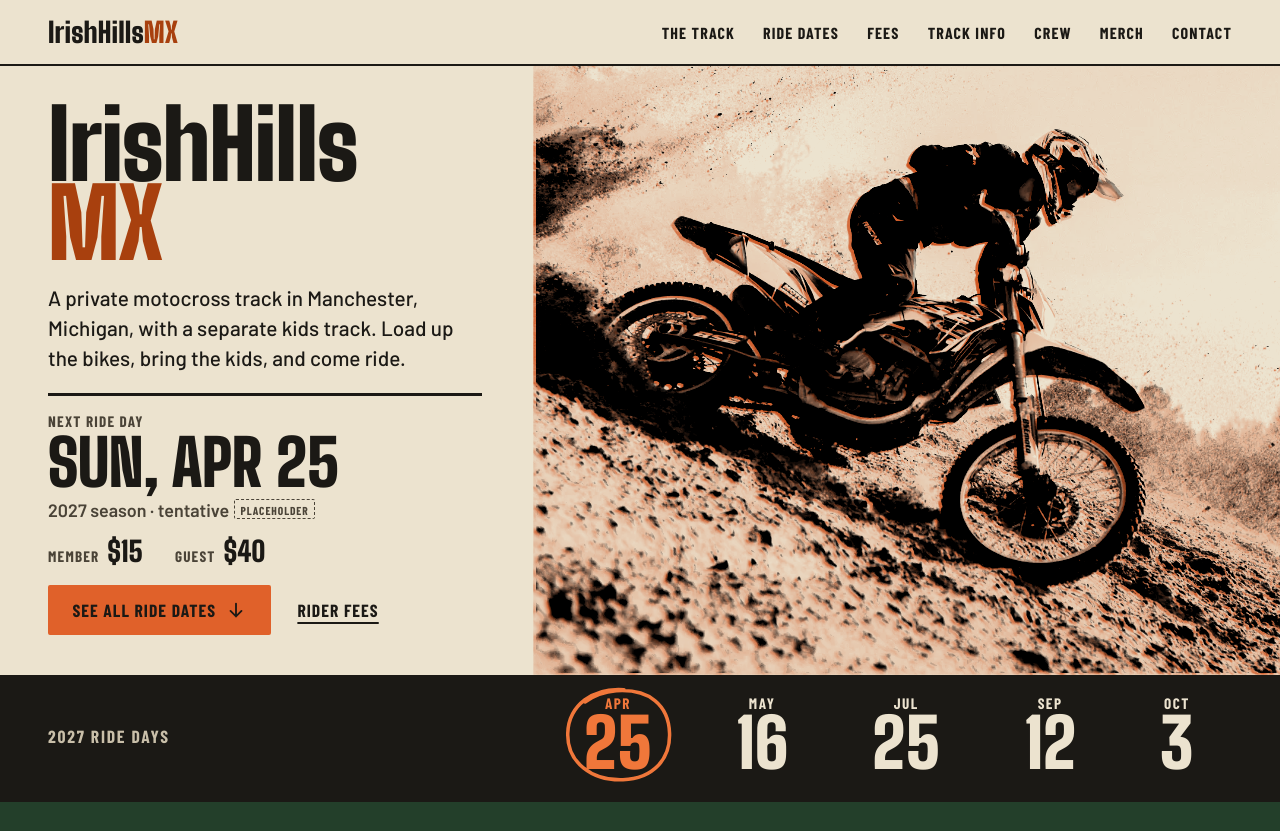
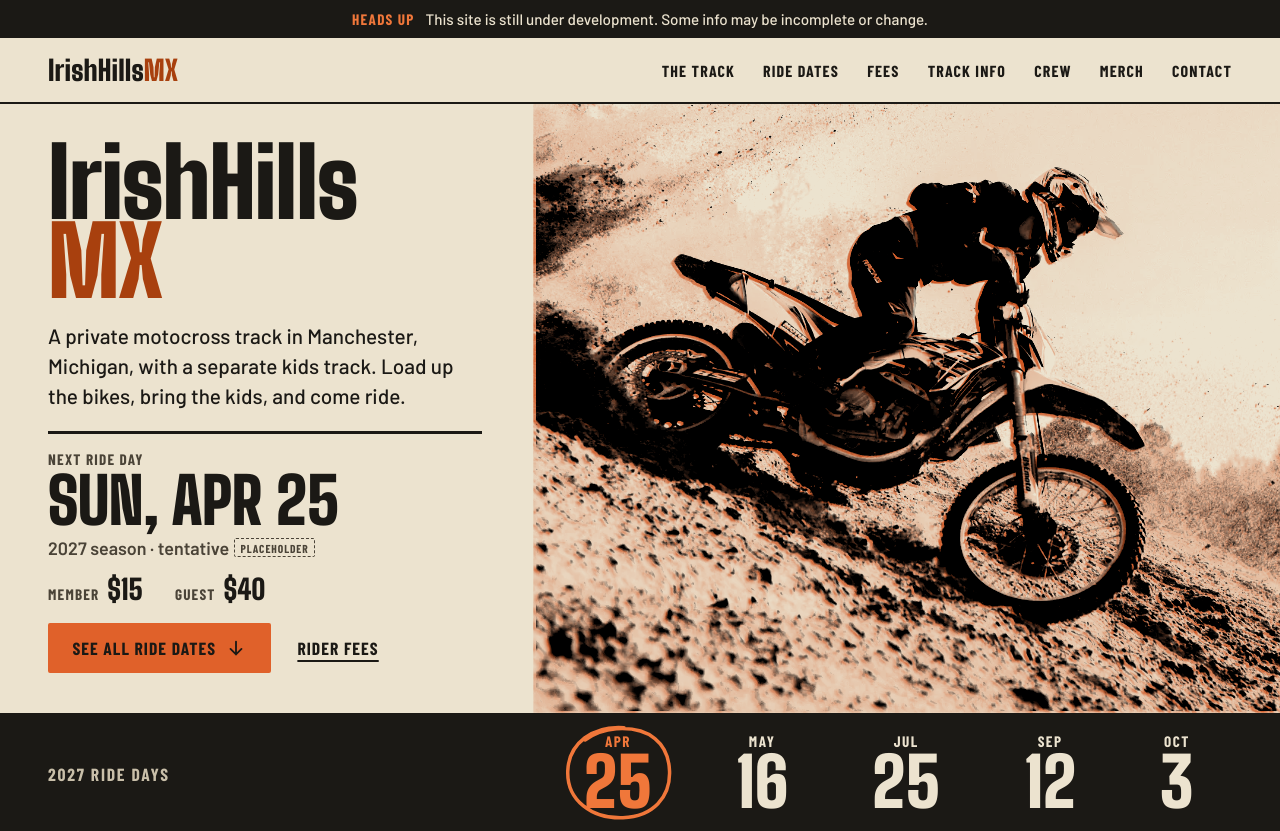
Before and after one commit to MackMusial/IrishhillsMX, a plain HTML site: page index.html in a window 1280 px wide. Shown: the top 831 px of the page. Drawn offline with Linux system fonts and the light colour scheme.

Commit message:
Add development banner and credit section to index.html

```diff
--- a/css/styles.css
+++ b/css/styles.css
@@ -161,6 +161,23 @@ a { color: inherit; text-decoration-thickness: 2px; text-underline-offset: 0.2em
 .section-green .btn-outline:hover { color: var(--on-fill); }
 
 /* ---------- masthead ---------- */
+.dev-banner {
+  margin: 0;
+  padding: 0.55rem var(--gutter);
+  background: var(--ink);
+  color: var(--paper);
+  font: 500 0.95rem/1.35 var(--text);
+  text-align: center;
+}
+.dev-banner-tag {
+  display: inline-block;
+  margin-right: 0.5rem;
+  color: var(--orange-lit);
+  font: 700 0.95rem/1 var(--label);
+  letter-spacing: 0.08em;
+  text-transform: uppercase;
+}
+
 .masthead {
   position: sticky; top: 0; z-index: 50;
   background: var(--paper);
@@ -655,6 +672,16 @@ a.ride-cal:hover { color: var(--orange-text); }
 .wordmark--footer { color: var(--paper); font-size: 2rem; margin-bottom: 0.4rem; }
 .wordmark--footer span { color: var(--orange-lit); }
 .site-footer .small { color: var(--on-ink-soft); }
+.dev-credit { display: flex; align-items: center; gap: 0.5rem; margin-top: 0.4rem; font-size: 0.85rem; }
+.dev-credit-tag {
+  padding: 0.2rem 0.45rem 0.15rem;
+  border: 1px solid var(--orange-lit);
+  border-radius: 2px;
+  color: var(--orange-lit);
+  font: 700 0.75rem/1 var(--label);
+  letter-spacing: 0.1em;
+  text-transform: uppercase;
+}
 
 /* =====================================================================
    MOTION — one authored moment (the print), plus quiet reveals.
--- a/index.html
+++ b/index.html
@@ -17,6 +17,11 @@
 </head>
 <body>
   <a class="skip-link" href="#main">Skip to content</a>
+
+  <p class="dev-banner" role="note">
+    <span class="dev-banner-tag">Heads up</span>
+    This site is still under development. Some info may be incomplete or change.
+  </p>
 
   <header class="masthead">
     <div class="masthead-inner">
@@ -294,6 +299,7 @@
       <p class="wordmark wordmark--footer">IrishHills<span>MX</span></p>
       <p>&copy; <span data-year>2026</span> IrishHillsMX. Riding motorcycles is dangerous. Ride within your ability.</p>
       <p class="small">Photos: Alina Rubo, Gabriel Sanchez and Andraz Lazic on Unsplash.</p>
+      <p class="dev-credit"><span class="dev-credit-tag">Dev</span> Site built by mackmusial. View my work at mackmusial.com</p>
     </div>
   </footer>
 
```
